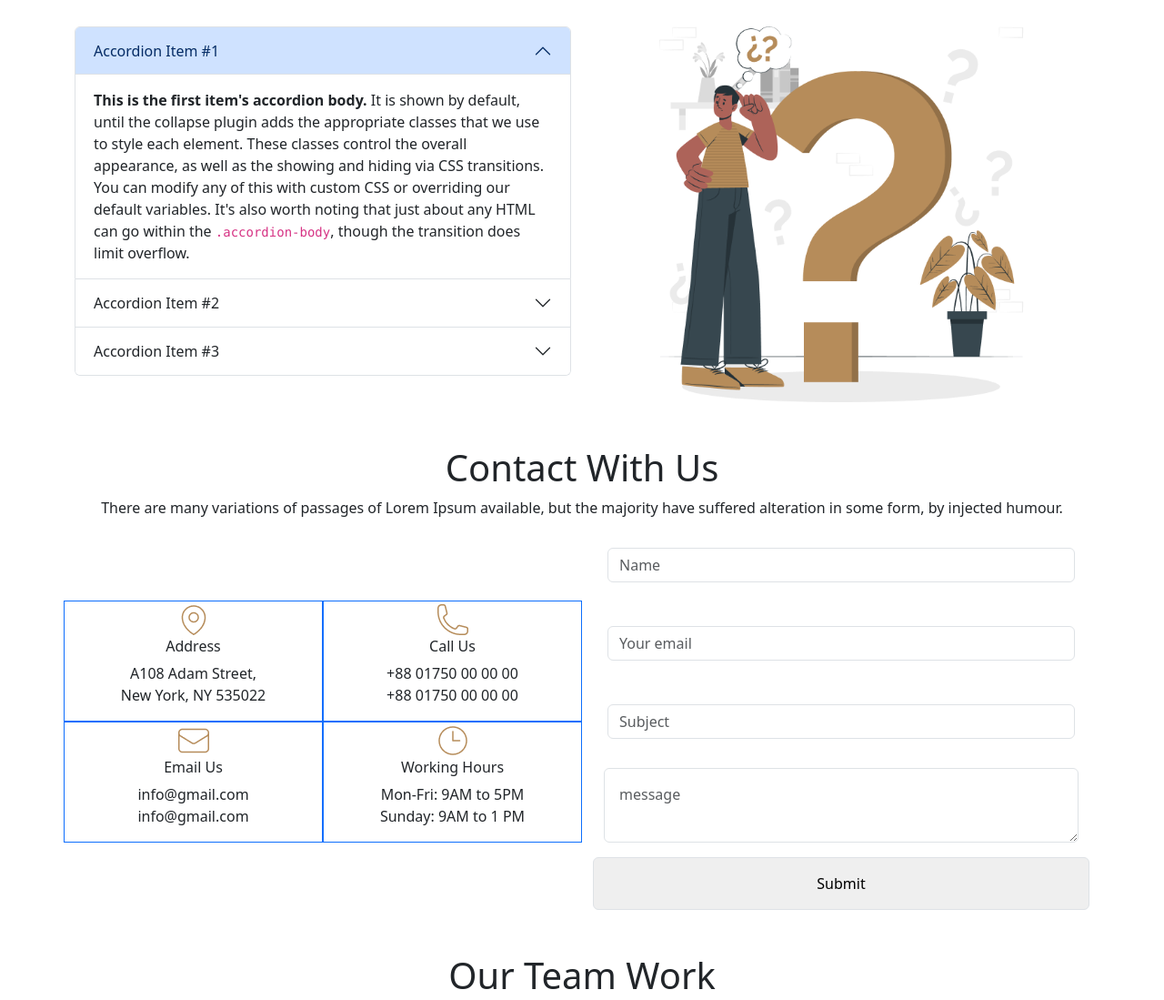
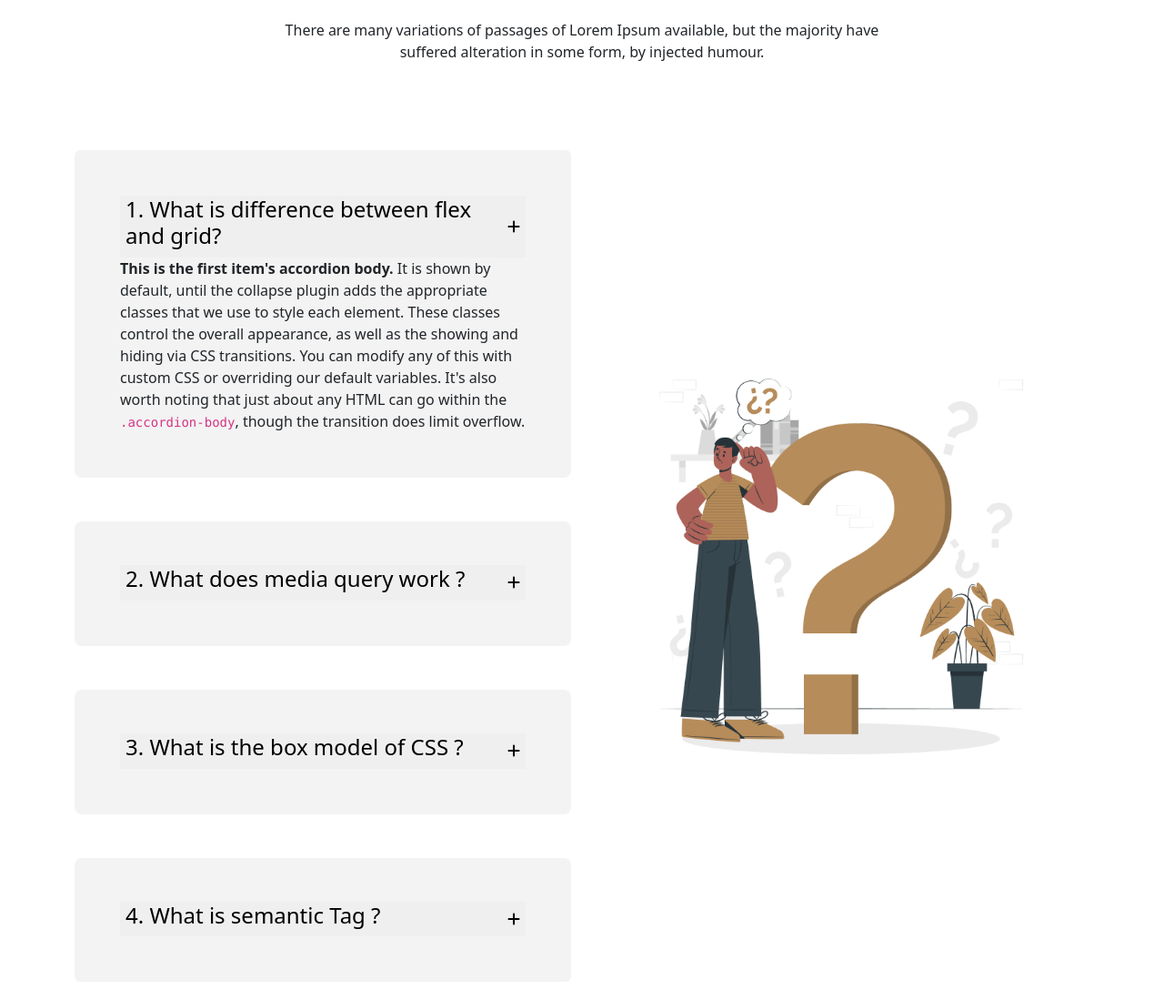
Before and after one commit to tariik12/justice-bootstrap-projcet, a plain HTML site: page index.html in a window 1280 px wide. Shown: the part 3101-4200 px from the top of the page at 91% size. Drawn offline with nearby package versions, Linux system fonts and the light colour scheme.

Commit message:
Frequently Asked Any Questions Section Done.

```diff
--- a/index.html
+++ b/index.html
@@ -9,6 +9,7 @@
     <link href="https://cdn.jsdelivr.net/npm/bootstrap@5.3.0-alpha1/dist/css/bootstrap.min.css" rel="stylesheet" integrity="sha384-GLhlTQ8iRABdZLl6O3oVMWSktQOp6b7In1Zl3/Jr59b6EGGoI1aFkw7cmDA6j6gD" crossorigin="anonymous">
 <!-- css-custom-link -->
     <link rel="stylesheet" href="./style/style.css">
+    <script src="https://kit.fontawesome.com/53eea719f2.js" crossorigin="anonymous"></script>
 
 </head>
 <body>
@@ -183,7 +184,6 @@
       <div class="carousel-inner">
         <div class="carousel-item active position-relative">
           <img src="./images/slider-1.jpg" class="d-block w-100" alt="...">
-
          <div class="d-flex justify-content-center align-items-center">
           <div class=" position-absolute top-50 start-50 translate-middle text-white text-center ">
             <img src="./images/Ellipse 1.png" alt="">
@@ -225,35 +225,38 @@
         <span class="visually-hidden">Next</span>
       </button>
     </div>
-
   </section>
   <!-- Frequently Asked Any Questions -->
-  <section class="container">
-    <div class="text-center my-5">
+  <section class="container my-5 ">
+    <div class="text-center  pt-5">
       <h1>Frequently Asked Any Questions</h1>
-    <p>There are many variations of passages of Lorem Ipsum available, but the majority have suffered alteration in some form, by injected humour.</p>
+    <p class="pt-3">There are many variations of passages of Lorem Ipsum available, but the majority have <br> suffered alteration in some form, by injected humour.</p>
     </div>
-    <div>
-      <div class=" row row-cols-1 row-cols-md-2 mt-5">
 
-          <div class="col ">
+      <!-- row-cols-1 row-cols-md-2 -->
+      <div class=" row align-items-center  mt-5">
+
+          <div class="col-md-6 ">
             <div class="accordion" id="accordionExample">
-                  <div class="accordion-item">
+            <!-- <div class="accordion accordion-flush " id="accordionFlushExample"> -->
+              <div class="accordion-item according-backround p-5 my-5">
                 <h2 class="accordion-header" id="headingOne">
-                      <button class="accordion-button" type="button" data-bs-toggle="collapse" data-bs-target="#collapseOne" aria-expanded="true" aria-controls="collapseOne">
-                        Accordion Item #1
+                  <button class="accordent" type="" data-bs-toggle="collapse" data-bs-target="#collapseOne" aria-expanded="true" aria-controls="collapseOne">
+                    <h4>1. What is difference between flex and grid?</h4>
+                    <i class="fa-solid fa-plus"></i>
                   </button>
                 </h2>
-                    <div id="collapseOne" class="accordion-collapse collapse show" aria-labelledby="headingOne" data-bs-parent="#accordionExample">
-                      <div class="accordion-body">
+                <div id="collapseOne" class="  show" aria-labelledby="" data-bs-parent="#accordionExample">
+                  <div class="">
                     <strong>This is the first item's accordion body.</strong> It is shown by default, until the collapse plugin adds the appropriate classes that we use to style each element. These classes control the overall appearance, as well as the showing and hiding via CSS transitions. You can modify any of this with custom CSS or overriding our default variables. It's also worth noting that just about any HTML can go within the <code>.accordion-body</code>, though the transition does limit overflow.
                   </div>
                 </div>
               </div>
-                  <div class="accordion-item">
+              <div class="accordion-item according-backround p-5 my-5 ">
                 <h2 class="accordion-header" id="headingTwo">
-                      <button class="accordion-button collapsed" type="button" data-bs-toggle="collapse" data-bs-target="#collapseTwo" aria-expanded="false" aria-controls="collapseTwo">
-                        Accordion Item #2
+                  <button class="accordent collapsed" type="button" data-bs-toggle="collapse" data-bs-target="#collapseTwo" aria-expanded="false" aria-controls="collapseTwo">
+                    <h4>2. What does media query work ?</h4>
+                    <i class="fa-solid fa-plus"></i>
                   </button>
                 </h2>
                 <div id="collapseTwo" class="accordion-collapse collapse" aria-labelledby="headingTwo" data-bs-parent="#accordionExample">
@@ -262,10 +265,11 @@
                   </div>
                 </div>
               </div>
-                  <div class="accordion-item">
+              <div class="accordion-item according-backround p-5 my-5">
                 <h2 class="accordion-header" id="headingThree">
-                      <button class="accordion-button collapsed" type="button" data-bs-toggle="collapse" data-bs-target="#collapseThree" aria-expanded="false" aria-controls="collapseThree">
-                        Accordion Item #3
+                  <button class="accordent collapsed" type="button" data-bs-toggle="collapse" data-bs-target="#collapseThree" aria-expanded="false" aria-controls="collapseThree">
+                    <h4>3. What is the box model of CSS ?</h4>
+                    <i class="fa-solid fa-plus"></i>
                   </button>
                 </h2>
                 <div id="collapseThree" class="accordion-collapse collapse" aria-labelledby="headingThree" data-bs-parent="#accordionExample">
@@ -274,13 +278,31 @@
                   </div>
                 </div>
               </div>
+              <div class="accordion-item according-backround p-5 my-5">
+                <h2 class="accordion-header" id="headingFour">
+                  <button class="accordent collapsed" type="button" data-bs-toggle="collapse" data-bs-target="#collapseFour" aria-expanded="false" aria-controls="collapseFour">
+                    <h4>4. What is semantic Tag ?</h4>
+                    <i class="fa-solid fa-plus"></i>
+                  </button>
+                </h2>
+                <div id="collapseFour" class="accordion-collapse collapse" aria-labelledby="headingFour" data-bs-parent="#accordionExample">
+                  <div class="accordion-body">
+                    <strong>This is the third item's accordion body.</strong> It is hidden by default, until the collapse plugin adds the appropriate classes that we use to style each element. These classes control the overall appearance, as well as the showing and hiding via CSS transitions. You can modify any of this with custom CSS or overriding our default variables. It's also worth noting that just about any HTML can go within the <code>.accordion-body</code>, though the transition does limit overflow.
                   </div>
                 </div>
-          <div class="col text-center">
+              </div>
+               </div>
+            </div>
+            <div class="col-md-6 text-center">
               <img class="w-75" src="./images/faq.png" alt="">
           </div>
             </div>
           </div>
+          <!-- key -->
+
+
+
+
   </section>
   <!-- Contact With Us -->
   <section class="container text-center my-5">
@@ -291,13 +313,13 @@
     <div class="row align-items-center">
       <div class="col-6">
         <div class="row">
-          <div class="col-6 border border-primary">
+          <div class="col-6 key">
             <img src="./images/location.png" alt="">
             <h6>Address</h6>
             <p>A108 Adam Street,<br>
             New York, NY 535022</p>
           </div>
-          <div class="col-6 border border-primary">
+          <div class="col-6 key">
             <img src="./images/call.png" alt="">
             <h6>Call Us</h6>
             <p>+88 01750 00 00 00 <br>
@@ -305,14 +327,14 @@
           </div>
         </div>
 
-        <div class="row">
-          <div class="col-6 border border-primary">
+        <div class="row ">
+          <div class="col-6 key">
             <img src="./images/email.png" alt="">
             <h6>Email Us</h6>
             <p>info@gmail.com <br>
               info@gmail.com</p>
           </div>
-          <div class="col-6 border border-primary">
+          <div class="col-6 key">
             <img src="./images/time.png" alt="">
             <h6>Working Hours</h6>
             <p>Mon-Fri: 9AM to 5PM <br>
--- a/style/style.css
+++ b/style/style.css
@@ -15,10 +15,43 @@
 }
 hr{
     margin: 0 auto;
+
     border: 1px solid #E7E7E7;
 }
+
+.according-backround{
+    background-color: #F3F3F3;
+border: 2px solid #F3F3F3;
+    border-radius: 8px;
+}
 /* What Our Client Say */
-.backround-1{
+.key{
+    border: .1px solid #E7E7E7;
+
+}
+/* What Our Client Say */
+.accordent {
+    position: relative;
+    display: flex;
+    justify-content: space-between;
+    align-items: center;
+    width: 100%;
+
+    font-size: 1rem;
+
+    text-align: left;
+
+    border: 0;
+    border-radius: 0;
+
+
+  }
+.accordent:hover{
+
+}
+
+  /* color 0.15s ease-in-out, background-color 0.15s ease-in-out, border-color 0.15s ease-in-out, box-shadow 0.15s ease-in-out, border-radius 0.15s ease; */
+/* .backround-1{
     background-image:url(../images/slider-1.jpg);
     background-repeat: no-repeat;
     background-position-y: center;
@@ -51,4 +84,4 @@ hr{
 .carousel-img-3{
     background-image: url(../images/slider-3.jpg);
     height: 100vh;
-}
+} */
```
Lines whose indentation alone changed are shown as unchanged.
